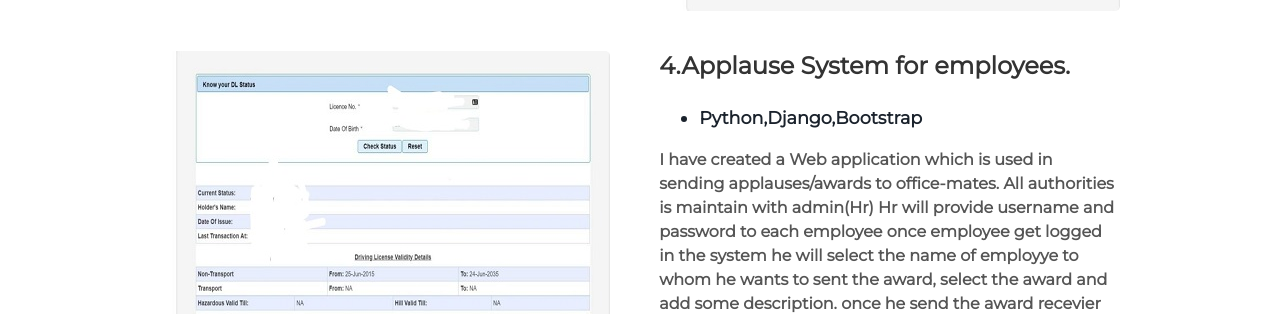
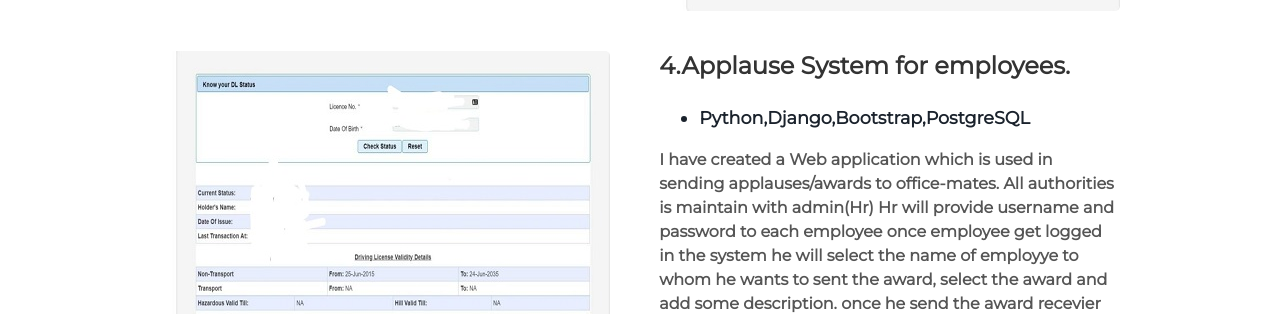
Before and after one commit to swapnilkathane/swapnilkathaneoldweb, a Jekyll site: the page built from index.html, in a window 1280 px wide and 900 px high, scrolled down 2750 px. Shown: the part 272-586 px from the top of the window. Built offline with Jekyll 4.4.1, drawn with Linux system fonts in a browser that asks for light colours.

Commit message:
new project

```diff
--- a/_includes/projects.html
+++ b/_includes/projects.html
@@ -50,7 +50,7 @@
   <div class="contents-right">
     <h3>4.Applause System for employees.</h3>
     <ul>
-         <li>Python,Django,Bootstrap</li>
+         <li>Python,Django,Bootstrap,PostgreSQL</li>
     </ul>
     <p>I have created a Web application which is used in sending applauses/awards to office-mates.
       All authorities is maintain with admin(Hr) Hr will provide username and password to each employee
```
